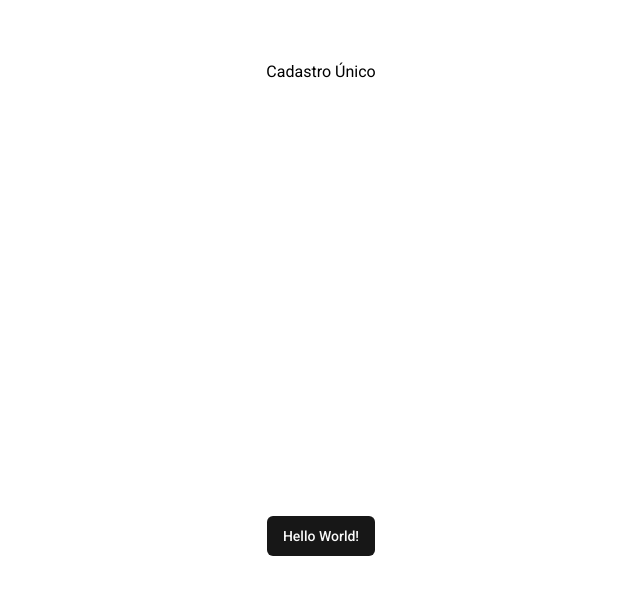
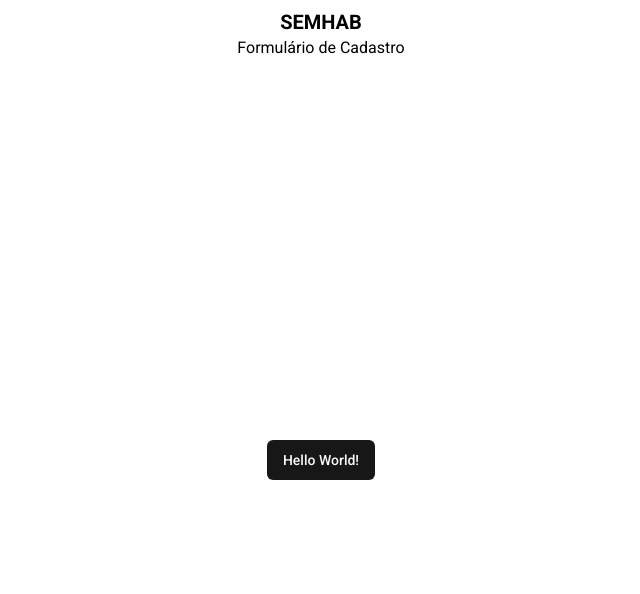
Before and after one commit to joaopedroaat/cadastro-semhab, a React (Vite) app: page / in a window 1280 px wide. Shown: the top 594 px of the page, without its empty margins (319-959 px from the left). Built offline with nearby package versions, Linux system fonts and the light colour scheme.

Commit message:
Create header

```diff
--- a/src/App.tsx
+++ b/src/App.tsx
@@ -3,8 +3,9 @@ import { Button } from "./components/ui/button";
 export function App() {
   return (
     <>
-      <header className="w-full h-32 flex justify-center items-center">
-        <h1>Cadastro Único</h1>
+      <header className="flex flex-col items-center justify-center">
+        <h1 className="font-bold text-xl">SEMHAB</h1>
+        <h2>Formulário de Cadastro</h2>
       </header>
       <main className="h-screen w-full flex items-center justify-center">
         <Button>Hello World!</Button>
```
